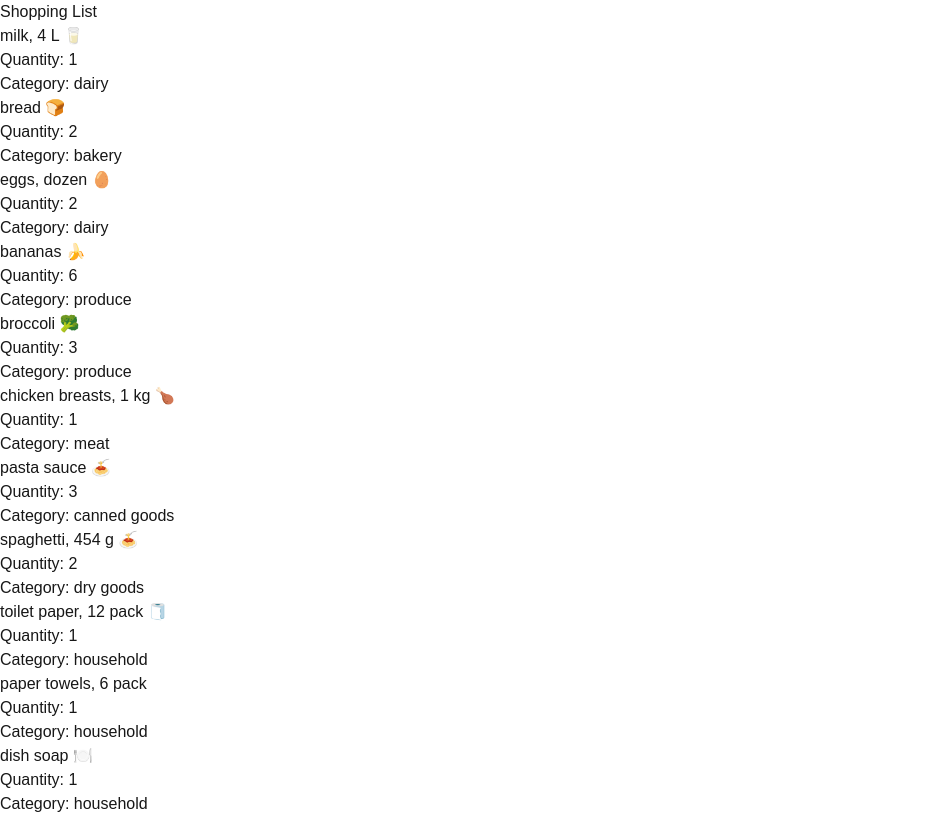
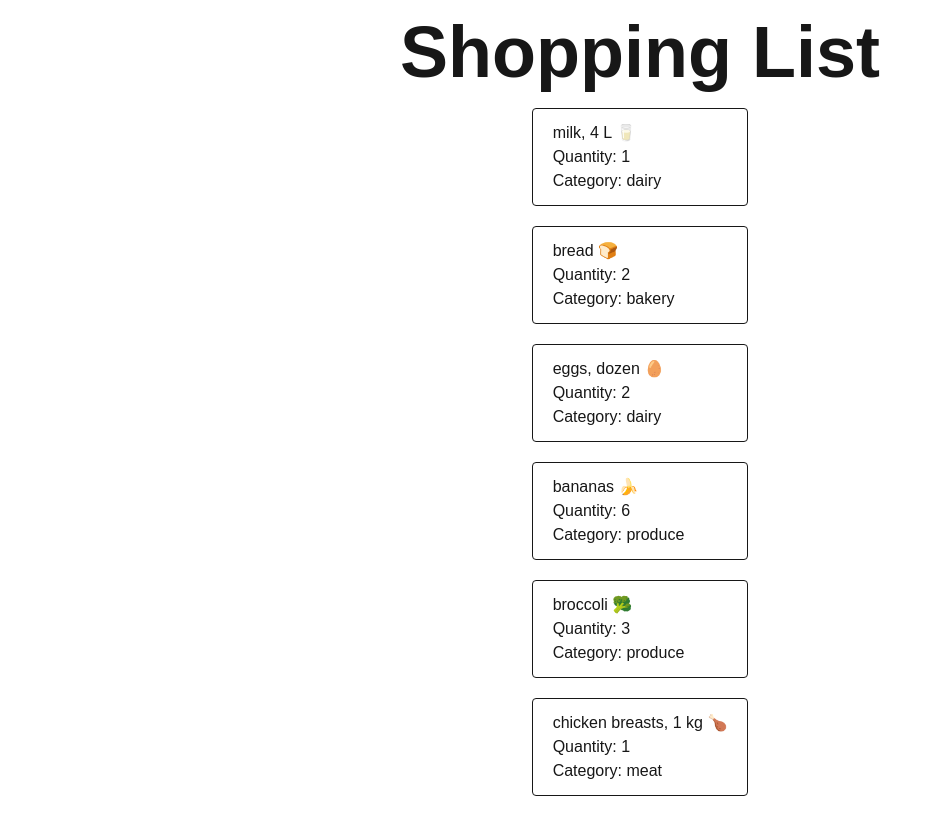
Before and after one commit to verityboyd/cprg306-assignments, a Next.js app: page /week-3 in a window 1280 px wide. Shown: the top 814 px of the page, without its empty margins (0-943 px from the left). Built offline with nearby package versions, Linux system fonts and the light colour scheme.

Commit message:
added styling

```diff
--- a/app/layout.js
+++ b/app/layout.js
@@ -12,7 +12,7 @@ const geistMono = Geist_Mono({
 });
 
 export const metadata = {
-  title: "Create Next App",
+  title: "Shopping List",
   description: "Generated by create next app",
 };
 
--- a/app/week-3/GroceryItem.js
+++ b/app/week-3/GroceryItem.js
@@ -2,10 +2,10 @@
 
 export default function GroceryItem({ name, quantity, category }) {
   return (
-    <ul>
-      <li>{name} </li>
-      <li>Quantity: {quantity}</li>
-      <li>Category: {category}</li>
-    </ul>
+    <li className="m-5 py-3 px-5 border rounded">
+      {name}
+      <div>Quantity: {quantity}</div>
+      <div>Category: {category}</div>
+    </li>
   );
 }
--- a/app/week-3/page.js
+++ b/app/week-3/page.js
@@ -3,8 +3,8 @@ import GroceryItemList from "./GroceryItemList";
 
 export default function Page() {
   return (
-    <main>
-      <h1>Shopping List</h1>
+    <main className="flex flex-col items-center m-4">
+      <h1 className="font-bold text-7xl">Shopping List</h1>
       <GroceryItemList />
     </main>
   );
```
